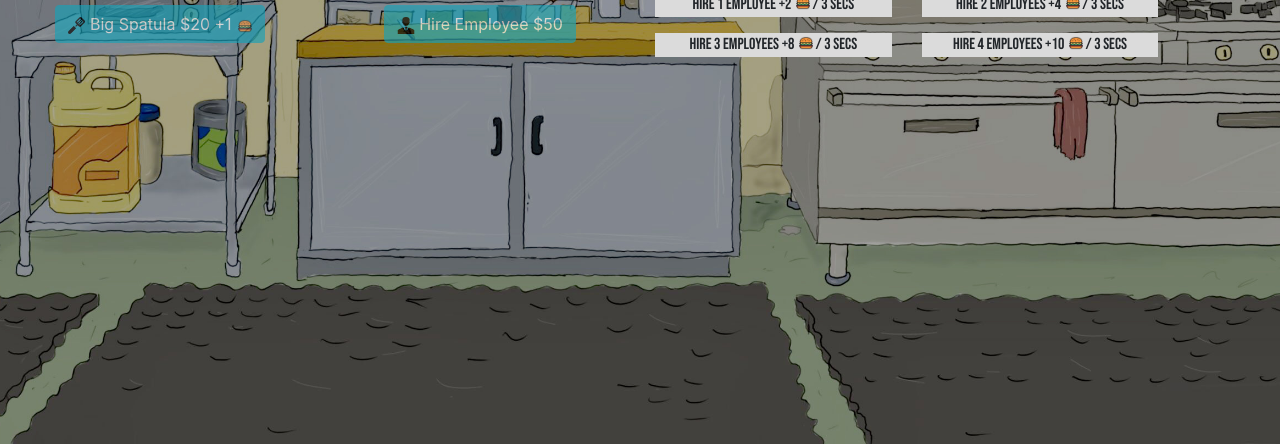
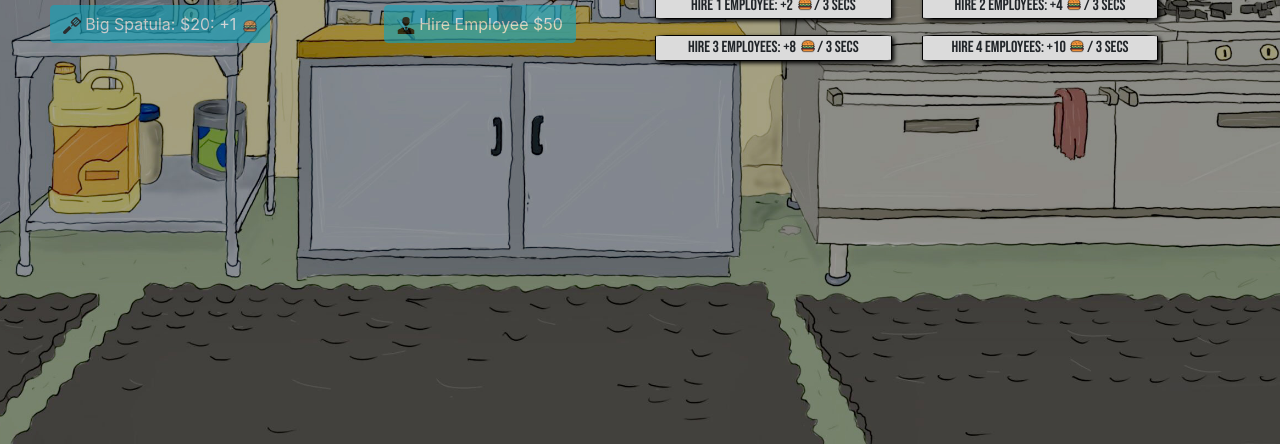
Before and after one commit to GeraxSotelo/bobs-burgers, a plain HTML site: page index.html in a window 1280 px wide. Shown: the part 356-800 px from the top of the page. Drawn offline with nearby package versions, Linux system fonts and the light colour scheme.

Commit message:
Edit text

```diff
--- a/index.html
+++ b/index.html
@@ -85,7 +85,7 @@
           <div class="col">
             <button disabled id="upgrade-spatula" class="btn btn-info" onclick="buySpatulaUpgrade()">
               <img id="spatula-icon" class="spatula-icon" src="images/spatula.png">
-              <span id="spatula-display"> Big</span> Spatula <span id="spatula-price-display">$20</span>
+              <span id="spatula-display"> Big</span> Spatula: <span id="spatula-price-display">$20</span>:
               +<span id="spatula-multiplier-display">1</span> <img class="hamburger" src="images/hamburger.png">
             </button>
           </div>
@@ -102,18 +102,18 @@
       <div class="col-md-6 text-center instructions pt-2">
         <div class="row">
           <div class="col col-lg-5">
-            <p>Hire 1 Employee +2 <img class="hamburger" src="images/hamburger.png"> / 3 secs</p>
+            <p>Hire 1 Employee: +2 <img class="hamburger" src="images/hamburger.png"> / 3 secs</p>
           </div>
           <div class="col col-lg-5">
-            <p>Hire 2 Employees +4 <img class="hamburger" src="images/hamburger.png"> / 3 secs</p>
+            <p>Hire 2 Employees: +4 <img class="hamburger" src="images/hamburger.png"> / 3 secs</p>
           </div>
         </div>
         <div class="row">
           <div class="col col-lg-5">
-            <p>Hire 3 Employees +8 <img class="hamburger" src="images/hamburger.png"> / 3 secs</p>
+            <p>Hire 3 Employees: +8 <img class="hamburger" src="images/hamburger.png"> / 3 secs</p>
           </div>
           <div class="col col-lg-5">
-            <p>Hire 4 Employees +10 <img class="hamburger" src="images/hamburger.png"> / 3 secs</p>
+            <p>Hire 4 Employees: +10 <img class="hamburger" src="images/hamburger.png"> / 3 secs</p>
           </div>
         </div>
       </div>
--- a/style.css
+++ b/style.css
@@ -131,6 +131,9 @@ button {
 
 .instructions p {
   background-color: rgb(219, 219, 219);
+  border: 1px solid black;
+  border-radius: 5%;
+  box-shadow: 2px 2px 4px black;
   font-family: 'Bebas Neue', cursive;
 }
 
```
